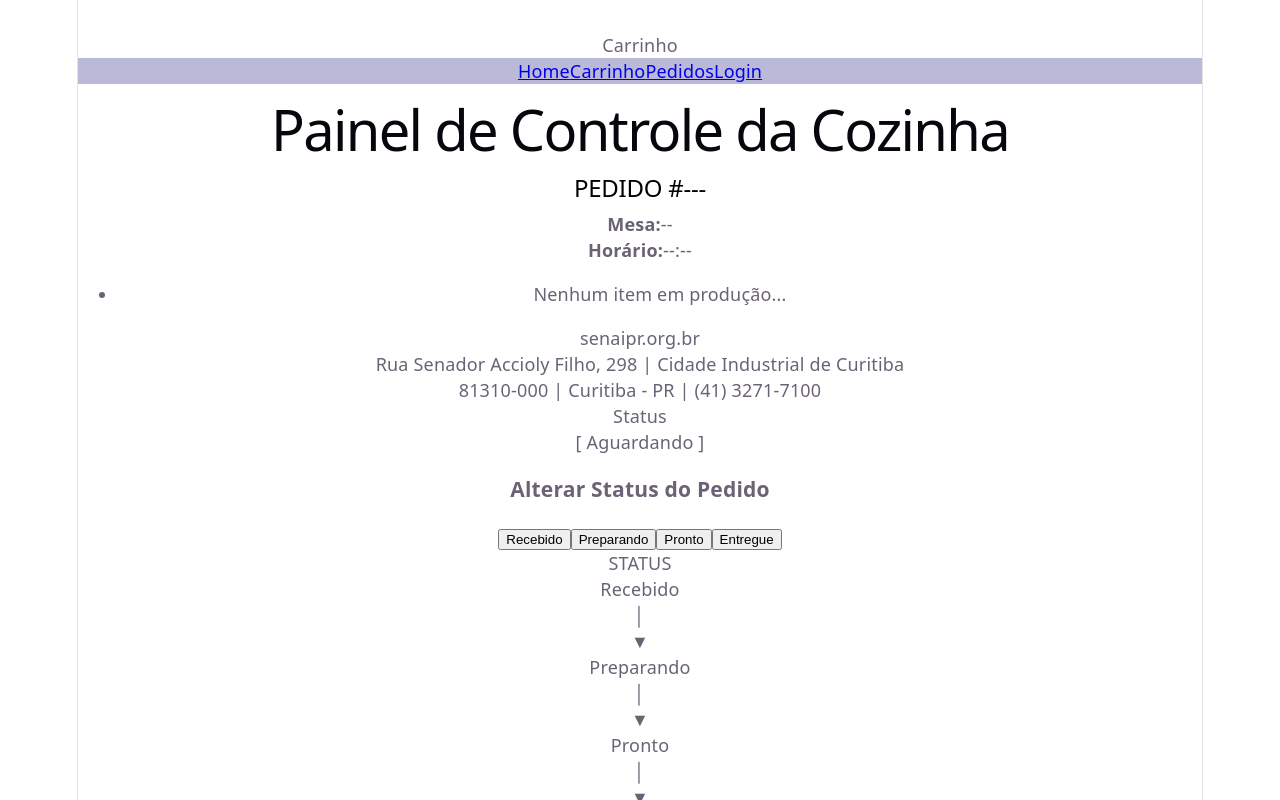
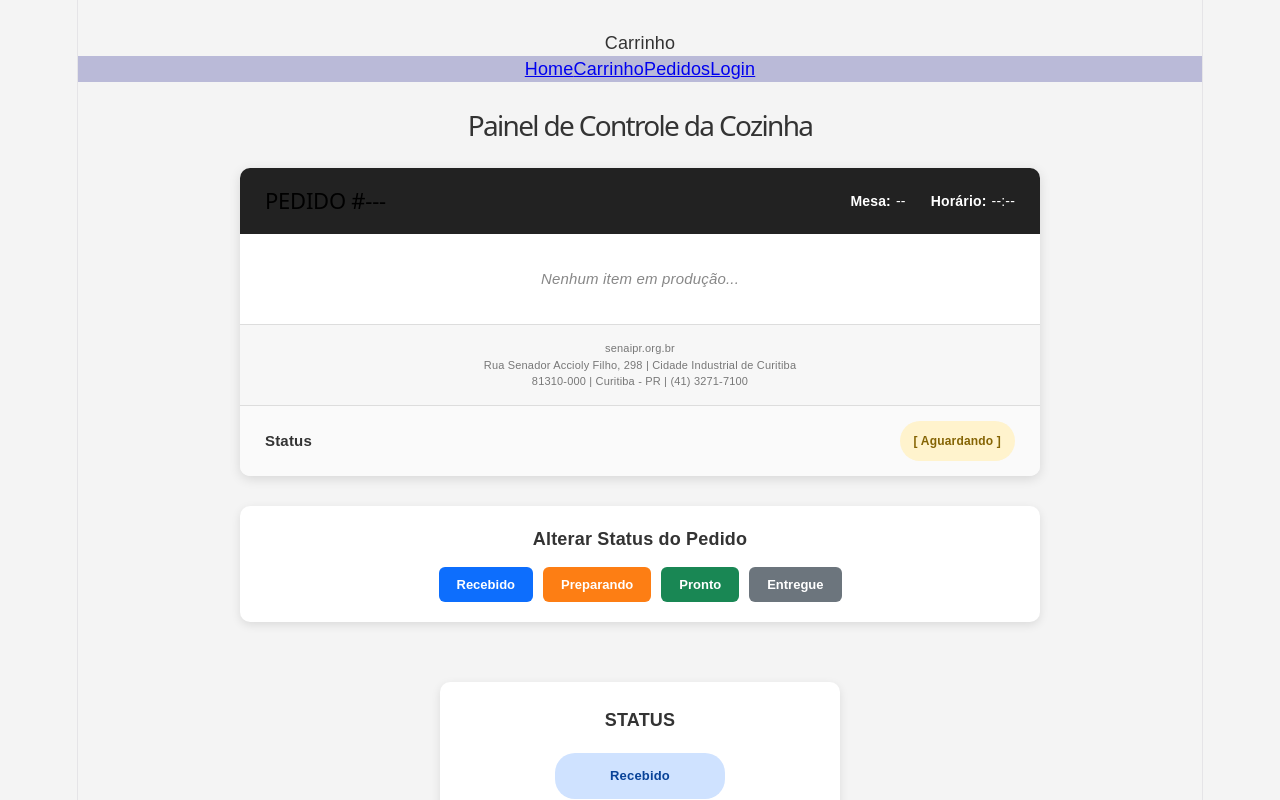
Before and after one commit to oseiasrebelo/projeto-lanchonete, a React (Vite) app: page /Pedidos in a window 1280 px wide. Shown: the top 800 px of the page. Built offline with nearby package versions, Linux system fonts and the light colour scheme.

Commit message:
commit 012

```diff
--- a/src/pages/Pedidos.css
+++ b/src/pages/Pedidos.css
@@ -1,248 +1,424 @@
+
+
+/* ==============================
+   PAINEL DA COZINHA
+   ============================== */
+
 body {
-    background-color: #111;
-    color: white;
-    font-family: Arial, sans-serif;
-    display: flex;
-    flex-direction: column;
-    align-items: center;
     margin: 0;
-    padding: 20px;
-}
-
-h1 {
-    color: #f0ad4e;
-    text-align: center;
-    font-size: 24px;
-    text-transform: uppercase;
-    margin-bottom: 25px;
+    font-family: Arial, Helvetica, sans-serif;
+    background-color: #f4f4f4;
+    color: #333;
 }
 
 
-/* CARD DO PEDIDO */
-.pedido-card {
-    background-color: #1e1e1e;
-    border: 3px solid #333;
-    border-radius: 12px;
-    width: 100%;
-    max-width: 450px;
-    padding: 25px;
-    box-shadow: 0 8px 16px rgba(0,0,0,0.5);
-    box-sizing: border-box;
+/* Título principal */
+
+h1 {
+    text-align: center;
+    font-size: 28px;
+    margin: 30px 0;
+    color: #333;
 }
 
+
+/* ==============================
+   CARD DO PEDIDO
+   ============================== */
+
+.pedido-card {
+    width: 90%;
+    max-width: 800px;
+    margin: 0 auto 30px auto;
+    background-color: #fff;
+    border-radius: 10px;
+    box-shadow: 0 3px 12px rgba(0, 0, 0, 0.12);
+    overflow: hidden;
+}
+
+
+/* ==============================
+   CABEÇALHO DO PEDIDO
+   ============================== */
 
 .pedido-header {
     display: flex;
     justify-content: space-between;
     align-items: center;
-    border-bottom: 2px dashed #444;
-    padding-bottom: 15px;
-    margin-bottom: 15px;
+    padding: 20px 25px;
+    background-color: #222;
+    color: white;
 }
 
 
 .pedido-numero {
-    font-size: 28px;
-    font-weight: bold;
-    color: #ffcc00;
     margin: 0;
+    font-size: 22px;
+}
+
+
+.pedido-meta {
+    display: flex;
+    gap: 25px;
 }
 
 
 .pedido-meta p {
-    margin: 5px 0;
-    font-size: 16px;
-    color: #bbb;
+    margin: 0;
+    font-size: 14px;
 }
 
 
 .pedido-meta strong {
+    margin-right: 5px;
+}
+
+
+/* ==============================
+   LISTA DE ITENS
+   ============================== */
+
+.itens-lista {
+    list-style: none;
+    margin: 0;
+    padding: 20px 25px;
+}
+
+
+.itens-lista li {
+    display: flex;
+    justify-content: space-between;
+    align-items: center;
+    padding: 12px 10px;
+    border-bottom: 1px solid #ddd;
+    font-size: 15px;
+}
+
+
+.itens-lista li:last-child {
+    border-bottom: none;
+}
+
+
+.sem-itens-aviso {
+    justify-content: center !important;
+    color: #888;
+    font-style: italic;
+}
+
+
+/* ==============================
+   RODAPÉ DO PEDIDO
+   ============================== */
+
+.pedido-footer {
+    padding: 15px 25px;
+    background-color: #f7f7f7;
+    border-top: 1px solid #ddd;
+    color: #777;
+    font-size: 11px;
+    line-height: 1.5;
+}
+
+
+/* ==============================
+   STATUS
+   ============================== */
+
+.status-container {
+    display: flex;
+    justify-content: space-between;
+    align-items: center;
+    padding: 15px 25px;
+    background-color: #fafafa;
+    border-top: 1px solid #ddd;
+}
+
+
+.status-titulo {
+    font-size: 15px;
+    font-weight: bold;
+}
+
+
+.status-badge {
+    display: inline-block;
+    padding: 7px 14px;
+    border-radius: 20px;
+    font-size: 12px;
+    font-weight: bold;
+}
+
+
+/* Status aguardando */
+
+.status-aguardando {
+    background-color: #fff3cd;
+    color: #856404;
+}
+
+
+/* Status recebido */
+
+.status-recebido {
+    background-color: #cfe2ff;
+    color: #084298;
+}
+
+
+/* Status preparando */
+
+.status-preparando {
+    background-color: #ffe5b4;
+    color: #995c00;
+}
+
+
+/* Status pronto */
+
+.status-pronto {
+    background-color: #d1e7dd;
+    color: #0f5132;
+}
+
+
+/* Status entregue */
+
+.status-entregue {
+    background-color: #198754;
     color: white;
 }
 
 
-/* ITENS */
+/* ==============================
+   CONTROLE DE STATUS
+   ============================== */
+
+.controle-paineis {
+    width: 90%;
+    max-width: 800px;
+    margin: 0 auto 30px auto;
+    padding: 20px;
+    box-sizing: border-box;
+    background-color: white;
+    border-radius: 10px;
+    box-shadow: 0 3px 10px rgba(0, 0, 0, 0.1);
+}
+
+
+.controle-paineis h3 {
+    margin: 0 0 15px 0;
+    text-align: center;
+    font-size: 18px;
+}
+
+
+/* ==============================
+   BOTÕES DE STATUS
+   ============================== */
+
+.botoes-status {
+    display: flex;
+    justify-content: center;
+    gap: 10px;
+    flex-wrap: wrap;
+}
+
+
+.btn-status {
+    border: none;
+    border-radius: 6px;
+    padding: 10px 18px;
+    color: white;
+    font-size: 13px;
+    font-weight: bold;
+    cursor: pointer;
+    transition: 0.2s;
+}
+
+
+.btn-status:hover {
+    transform: translateY(-2px);
+    opacity: 0.9;
+}
+
+
+.btn-status:active {
+    transform: scale(0.97);
+}
+
+
+/* Recebido */
+
+.btn-rec {
+    background-color: #0d6efd;
+}
+
+
+/* Preparando */
+
+.btn-prep {
+    background-color: #fd7e14;
+}
+
+
+/* Pronto */
+
+.btn-pronto {
+    background-color: #198754;
+}
+
+
+/* Entregue */
+
+.btn-ent {
+    background-color: #6c757d;
+}
+
+
+/* ==============================
+   FLUXOGRAMA
+   ============================== */
+
+.fluxograma {
+    width: 90%;
+    max-width: 400px;
+    margin: 30px auto 50px auto;
+    padding: 25px;
+    box-sizing: border-box;
+    background-color: white;
+    border-radius: 10px;
+    text-align: center;
+    box-shadow: 0 3px 10px rgba(0, 0, 0, 0.1);
+}
+
+
+.fluxograma p {
+    margin: 0 0 20px 0;
+    font-size: 18px;
+    font-weight: bold;
+}
+
+
+/* Etapas do fluxo */
+
+.fluxograma span {
+    display: inline-block;
+    min-width: 130px;
+    padding: 10px 20px;
+    border-radius: 20px;
+    background-color: #e9ecef;
+    color: #555;
+    font-size: 13px;
+    font-weight: bold;
+}
+
+
+/* Cores das etapas */
+
+#fluxo-Recebido {
+    background-color: #cfe2ff;
+    color: #084298;
+}
+
+
+#fluxo-Preparando {
+    background-color: #ffe5b4;
+    color: #995c00;
+}
+
+
+#fluxo-Pronto {
+    background-color: #d1e7dd;
+    color: #0f5132;
+}
+
+
+#fluxo-Entregue {
+    background-color: #198754;
+    color: white;
+}
+
+
+/* ==============================
+   RESPONSIVIDADE
+   ============================== */
+
+@media (max-width: 600px) {
+
+    h1 {
+        font-size: 22px;
+        margin: 20px 0;
+    }
+
+
+    .pedido-header {
+        flex-direction: column;
+        align-items: flex-start;
+        gap: 15px;
+    }
+
+
+    .pedido-numero {
+        font-size: 19px;
+    }
+
+
+    .pedido-meta {
+        width: 100%;
+        justify-content: space-between;
+        gap: 10px;
+    }
+
+
+    .pedido-meta p {
+        font-size: 12px;
+    }
+
 
     .itens-lista {
-    list-style: none;
-    padding: 0;
-    margin: 20px 0;
-    min-height: 60px;
+        padding: 15px;
     }
 
 
     .itens-lista li {
-    font-size: 22px;
-    font-weight: bold;
-    padding: 10px 0;
-    border-bottom: 1px solid #2a2a2a;
+        font-size: 13px;
+        padding: 10px 5px;
     }
 
 
-.sem-itens-aviso {
-    color: #666;
-    font-style: italic;
-    text-align: center;
-    font-size: 16px;
+    .pedido-footer {
+        padding: 12px 15px;
+        font-size: 10px;
     }
 
 
-/* RODAPÉ */
-
-.pedido-footer {
-
-    font-size: 11px;
-    color: #777;
-    text-align: center;
-    line-height: 1.4;
-    margin: 20px 0;
-    padding: 10px;
-    background-color: #161616;
-    border-radius: 6px;
-
-}
-
-
-/* STATUS */
-
     .status-container {
-
-    text-align: center;
-    margin-top: 20px;
-    padding: 15px;
-    background-color: #262626;
-    border-radius: 8px;
-
-}
-
-
-.status-titulo {
-
-    font-size: 14px;
-    text-transform: uppercase;
-    color: #aaa;
-    margin-bottom: 5px;
-
+        padding: 12px 15px;
     }
 
 
     .status-badge {
-
-    display: inline-block;
-    font-size: 24px;
-    font-weight: bold;
-    padding: 8px 20px;
-    border-radius: 6px;
-    text-transform: uppercase;
-
+        font-size: 10px;
+        padding: 6px 10px;
     }
 
 
-/* CORES */
-
-.status-aguardando {
-    background:#333;
-    color:#888;
-}
-
-.status-recebido {
-    background:#007bff;
-    color:white;
-}
-
-.status-preparando {
-    background:#fd7e14;
-    color:white;
-}
-
-.status-pronto {
-    background:#28a745;
-    color:white;
-    animation: piscar 1.5s infinite;
-}
-
-.status-entregue {
-    background:#6c757d;
-    color:#ddd;
-}
-
-
-@keyframes piscar {
-
-    50% {
-        opacity:.5;
-    }
-
-}
-
-
-/* BOTÕES */
-
     .controle-paineis {
-
-    margin-top:30px;
-    text-align:center;
-    width:100%;
-    max-width:450px;
-
-}
-
-
-.botoes-status {
-
-    display:flex;
-    gap:8px;
-    justify-content:center;
-    flex-wrap:wrap;
-
+        padding: 15px;
     }
 
 
     .btn-status {
-
-    padding:10px 14px;
-    font-size:14px;
-    font-weight:bold;
-    border:none;
-    border-radius:4px;
-    cursor:pointer;
-    color:white;
-
+        flex: 1;
+        min-width: 120px;
+        padding: 9px 10px;
+        font-size: 12px;
     }
 
 
-.btn-rec {
-    background:#007bff;
+    .fluxograma {
+        padding: 20px 10px;
     }
 
-.btn-prep {
-    background:#fd7e14;
 }
-
-.btn-pronto {
-    background:#28a745;
-}
-
-.btn-ent {
-    background:#6c757d;
-}
-
-
-/* FLUXOGRAMA */
-
-.fluxograma {
-
-    margin-top:30px;
-    text-align:center;
-    color:#555;
-    font-family:monospace;
-
-}
-
-
-.fluxo-item-ativo {
-
-    color:#ffcc00;
-    font-weight:bold;
-
-}
--- a/src/pages/Pedidos.jsx
+++ b/src/pages/Pedidos.jsx
@@ -1,4 +1,5 @@
-import Header from "../components/Header"
+import Header from "../components/Header";
+import "./Pedidos.css";
 
 function Pedidos (){
     return (
```
Lines whose indentation alone changed are shown as unchanged.
